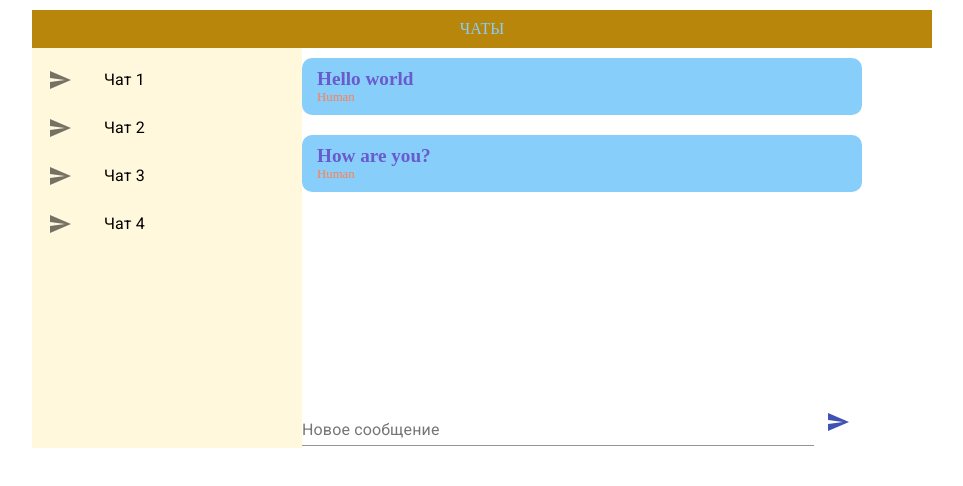
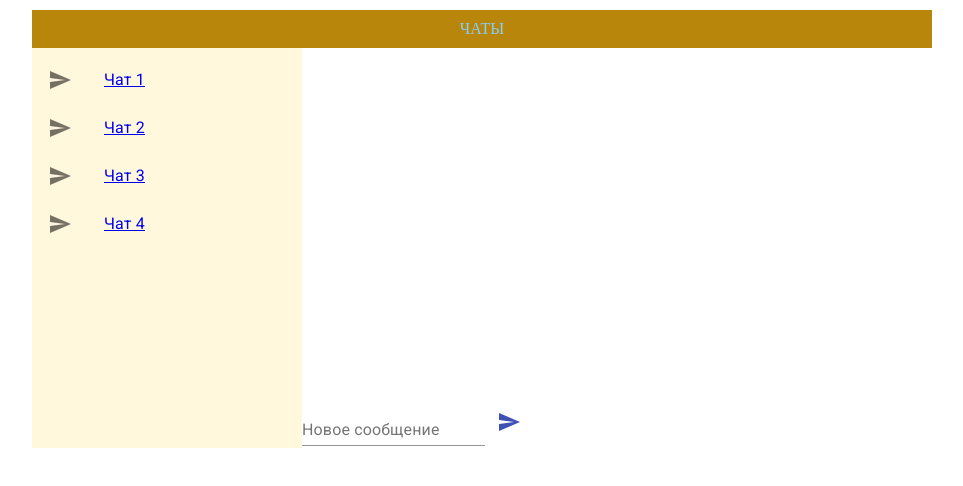
Before and after one commit to Partizan84/reactjs, a React app: page /chat/1 in a window 1280 px wide. Shown: the top 486 px of the page, without its empty margins (158-1121 px from the left). Built offline with nearby package versions, Linux system fonts and the light colour scheme.

Commit message:
Обновление ДЗ 4.

```diff
--- a/src/components/App/App.jsx
+++ b/src/components/App/App.jsx
@@ -1,12 +1,12 @@
-import { Layout } from '../Layout';
 import { Header } from '../Header';
+import { Router } from '../Router';
 
 function App() {
     console.log('Hell from React');
     return (
         <div style={appStyle}>
             <Header />
-            <Layout />
+            <Router />
         </div>
     );
 }
--- a/src/components/ChatList/ChatList.jsx
+++ b/src/components/ChatList/ChatList.jsx
@@ -1,5 +1,6 @@
 import { List, ListItem, ListItemText, ListItemIcon } from '@material-ui/core';
 import Send from '@material-ui/icons/Send';
+import { Link } from 'react-router-dom';
 import './ChatList.css';
 
 const chats = ['Чат 1', 'Чат 2', 'Чат 3', 'Чат 4'];
@@ -8,15 +9,15 @@ const ChatList = () => {
     return (
         <div className='chat-list'>
             <List>
-                {chats.map((chat) => (
-
+                {chats.map((chat, index) => (
+                    <Link key={index} to={`/chat/${index}`}>
                         <ListItem button>
                             <ListItemIcon>
                                 <Send />
                             </ListItemIcon>
                             <ListItemText primary={chat} />
                         </ListItem>
-
+                    </Link>
                 ))}
             </List>
         </div>
--- a/src/components/Layout/layout.jsx
+++ b/src/components/Layout/layout.jsx
@@ -1,13 +1,32 @@
+import { Component } from 'react';
+import { withRouter } from "react-router";
+import PropTypes from 'prop-types';
+
 import { Messages } from '../Messages';
 import { ChatList } from '../ChatList';
+
 import './Layout.css';
 
-const Layout = () => {
-    return (
-        <div className='chat-layout'>
-            <ChatList />
-            <Messages />
-        </div>
-    );
-};
+class _Layout extends Component {
+    static propTypes = {
+        match: PropTypes.object.isRequired,
+        location: PropTypes.object.isRequired,
+        history: PropTypes.object.isRequired
+    };
+
+    render() {
+        const { match } = this.props;
+        console.log(match);
+
+        return (
+            <div className='chat-layout' >
+                <ChatList />
+                <Messages currentChat={match.params.chatId} />
+            </div>
+        );
+    }
+}
+
+const Layout = withRouter(_Layout);
+
 export { Layout };
--- a/src/components/Messages/messages.jsx
+++ b/src/components/Messages/messages.jsx
@@ -1,41 +1,65 @@
 import { Component, createRef } from 'react';
 import { TextField, Icon, IconButton } from '@material-ui/core';
+import PropTypes from 'prop-types';
 
 import { Message } from './Message';
 
 import './Message.css';
 
 class Messages extends Component {
+    static propTypes = {
+        currentChat: PropTypes.string,
+    };
+
     state = {
-        messages: [
+        messages: {
+            0: [
                 { text: 'Hello world', author: 'Human' },
                 { text: 'How are you?', author: 'Human' },
             ],
+            1: [],
+            2: [{ text: 'Это Чат 2.', author: 'Human' }],
+            3: [],
+        },
         textMessage: '',
     };
 
     fieldRef = createRef();
 
     addMessage = () => {
+        const { currentChat } = this.props;
+
         this.setState({
-            messages: [
+            messages: {
                 ...this.state.messages,
+                [currentChat]: [
+                    ...this.state.messages[currentChat],
                     { text: this.state.textMessage, author: 'Human' },
                 ],
+            },
             textMessage: '',
         });
     };
 
-    componentDidUpdate() {
+    componentDidUpdate(_, prevState) {
         console.log('Запуск компоненты обновления');
+        const { currentChat } = this.props;
 
-        if (this.state.messages.length % 2 === 1) {
+        if (
+            prevState.messages[currentChat].length !==
+            this.state.messages[currentChat].length &&
+            this.state.messages[currentChat].length % 2 === 1
+        ) {
             setTimeout(() => {
                 this.setState({
-                    messages: [
+                    messages: {
                         ...this.state.messages,
+                        [currentChat]: [
+                            ...this.state.messages[currentChat],
                             { text: 'I am Mashine', author: 'Robot' },
                         ],
+                    },
+                    textMessage: '',
                 });
             }, 1000);
         }
@@ -44,18 +68,22 @@ class Messages extends Component {
 
     render() {
         const { messages = [] } = this.state;
-        console.log('Messages, render');
+        const { currentChat } = this.props;
+        console.log('Messages, render', currentChat);
 
         return (
             <div className='message-field'>
+                {
+                    currentChat && (
+                        <>
                             <div className='messages' ref={this.fieldRef}>
-                    {messages.map((item, index) => (
+                                {messages[currentChat] && messages[currentChat].map((item, index) => (
                                     <Message key={index} {...item} />
                                 ))}
                             </div>
                             <div className='message-new'>
                                 <TextField
-                        className="text-field"
+                                    className='text-field'
                                     value={this.state.textMessage}
                                     label='Новое сообщение'
                                     onChange={(event) =>
@@ -77,6 +105,9 @@ class Messages extends Component {
                                     <Icon>send</Icon>
                                 </IconButton>
                             </div>
+                        </>
+                    )
+                }
             </div>
         );
     }
--- a/src/components/NotFound/NotFound.jsx
+++ b/src/components/NotFound/NotFound.jsx
@@ -1,7 +1,12 @@
+import { Link } from 'react-router-dom';
+
 const NotFound = () => {
     return (
         <div>
             <b>Страница не существует!</b>
+            <div>
+                <Link to="/">На главную.</Link>
+            </div>
         </div>
     );
 };
--- a/src/components/NotFound/index.js
+++ b/src/components/NotFound/index.js
@@ -1 +1 @@
-export (NotFound) from './NotFound'
+export { NotFound } from './NotFound';
--- a/src/components/Router/Router.jsx
+++ b/src/components/Router/Router.jsx
@@ -1,12 +1,15 @@
 import { Switch, Route } from 'react-router-dom';
 import { Layout } from '../Layout';
+import { Profile } from '../Profile';
+import { NotFound } from '../NotFound';
 
 const Router = () => {
     return (
         <Switch>
             <Route exact path="/" component={Layout} />
-            <Route exact path="/profile" />
-            <Route exact path="/chats" />
+            <Route exact path="/profile" component={Profile} />
+            <Route exact path="/chat/:chatId" component={Layout} />
+            <Route component={NotFound} />
         </Switch>
     );
 };
```
Also changed, not shown: src/components/Profile/Profile.jsx (added), src/components/Profile/index.js (added). Lines whose indentation alone changed are shown as unchanged.
